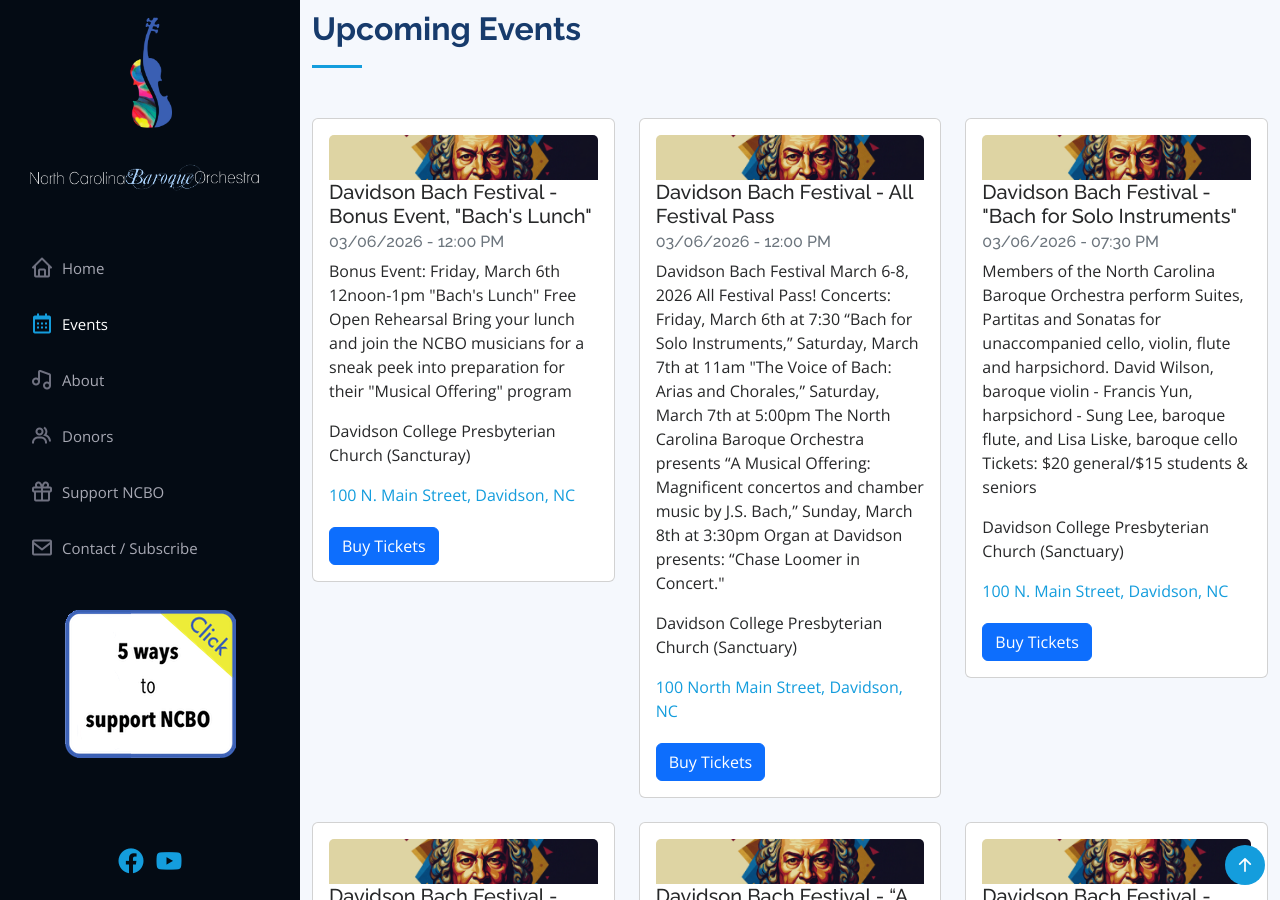
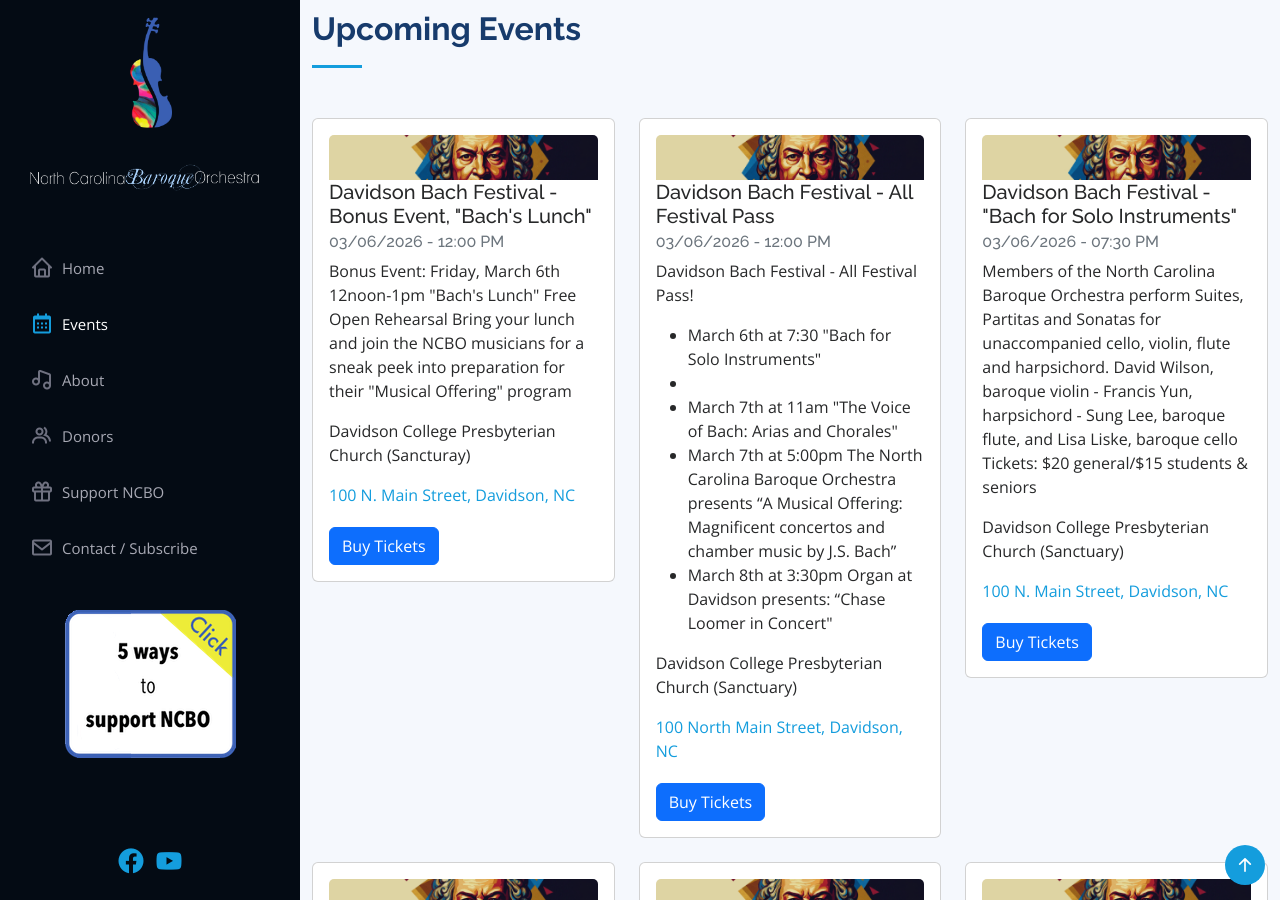
Before and after one commit to ncbaroqueorchestra/ncboweb, a Jekyll site: the page built from index.md, in a window 1280 px wide and 900 px high, scrolled down 1074 px. Built offline with Jekyll 4.4.1, drawn with Linux system fonts in a browser that asks for light colours; comment, search, counter and statistics services are not loaded.

Commit message:
Updated NCBO events

```diff
--- a/_data/events.yml
+++ b/_data/events.yml
@@ -15,13 +15,20 @@
   ticketurl: https://airtable.com/appvugRzWhcv3pA1H/tblm5SUEin7YWNJq1/viwlNjgZ7uQjobbgh/recERyaOlHVjmk58u/fldNmGtfmDmmkudT3?copyLinkToCellOrRecordOrigin=gridView
   venue: Davidson College Presbyterian Church (Sancturay)
 - address: 100 North Main Street, Davidson, NC
-  description: 'Davidson Bach Festival March 6-8, 2026 All Festival Pass!
+  description: 'Davidson Bach Festival - All Festival Pass!
 
-    Concerts: Friday, March 6th at 7:30 “Bach for Solo Instruments,” Saturday, March
-    7th at 11am "The Voice of Bach: Arias and Chorales,” Saturday, March 7th at 5:00pm
-    The North Carolina Baroque Orchestra presents “A Musical Offering: Magnificent
-    concertos and chamber music by J.S. Bach,” Sunday, March 8th at 3:30pm Organ at
-    Davidson presents: “Chase Loomer in Concert."'
+    <ul>
+
+    <li>March 6th at 7:30 "Bach for Solo Instruments"<li>
+
+    <li>March 7th at 11am "The Voice of Bach: Arias and Chorales"</li>
+
+    <li>March 7th at 5:00pm The North Carolina Baroque Orchestra presents “A Musical
+    Offering: Magnificent concertos and chamber music by J.S. Bach”</li>
+
+    <li>March 8th at 3:30pm Organ at Davidson presents: “Chase Loomer in Concert"</li>
+
+    </ul>'
   eventdate: 03/06/2026
   eventimage: bachfestival.jpeg
   eventtime: 12:00 PM
```
